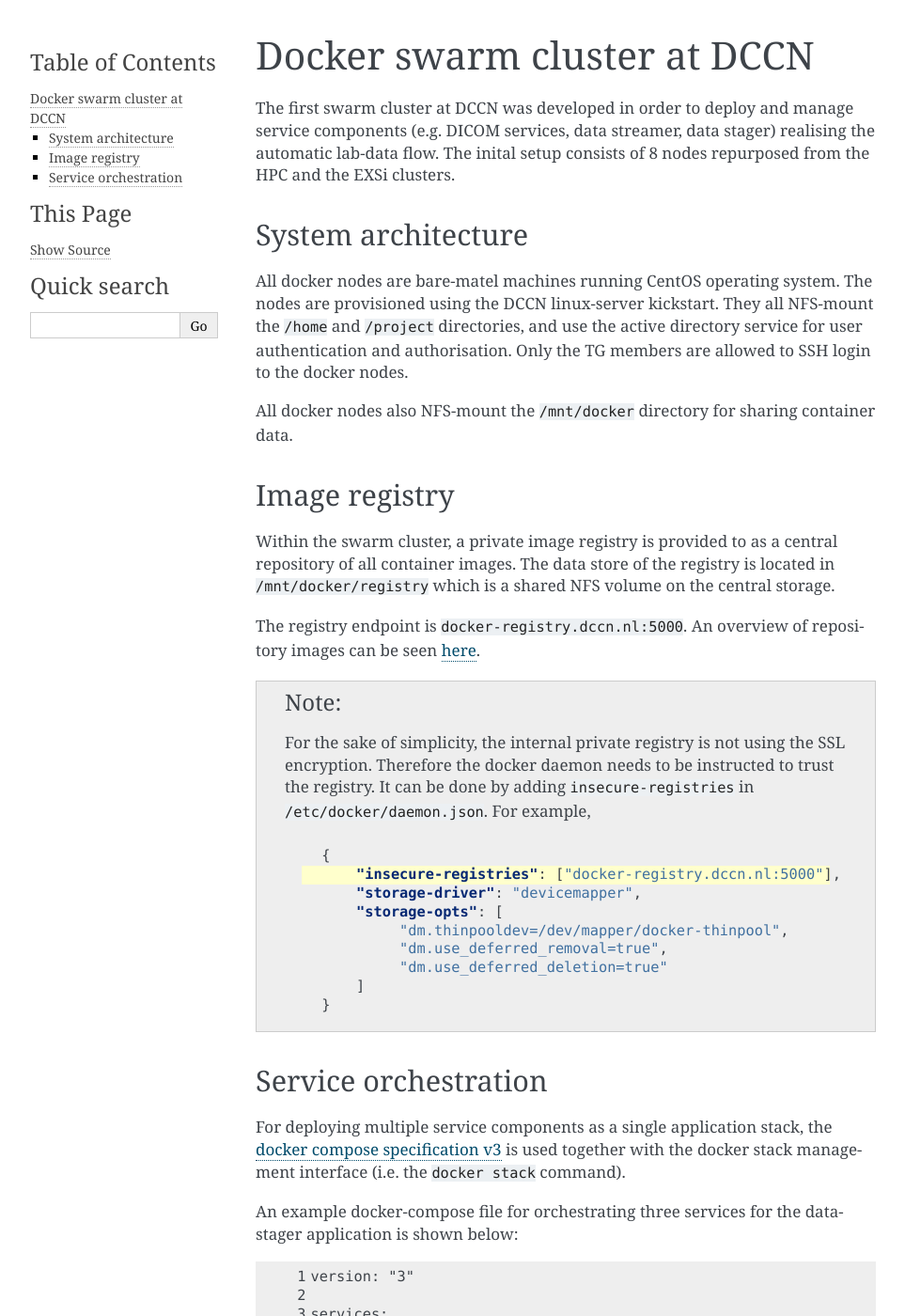
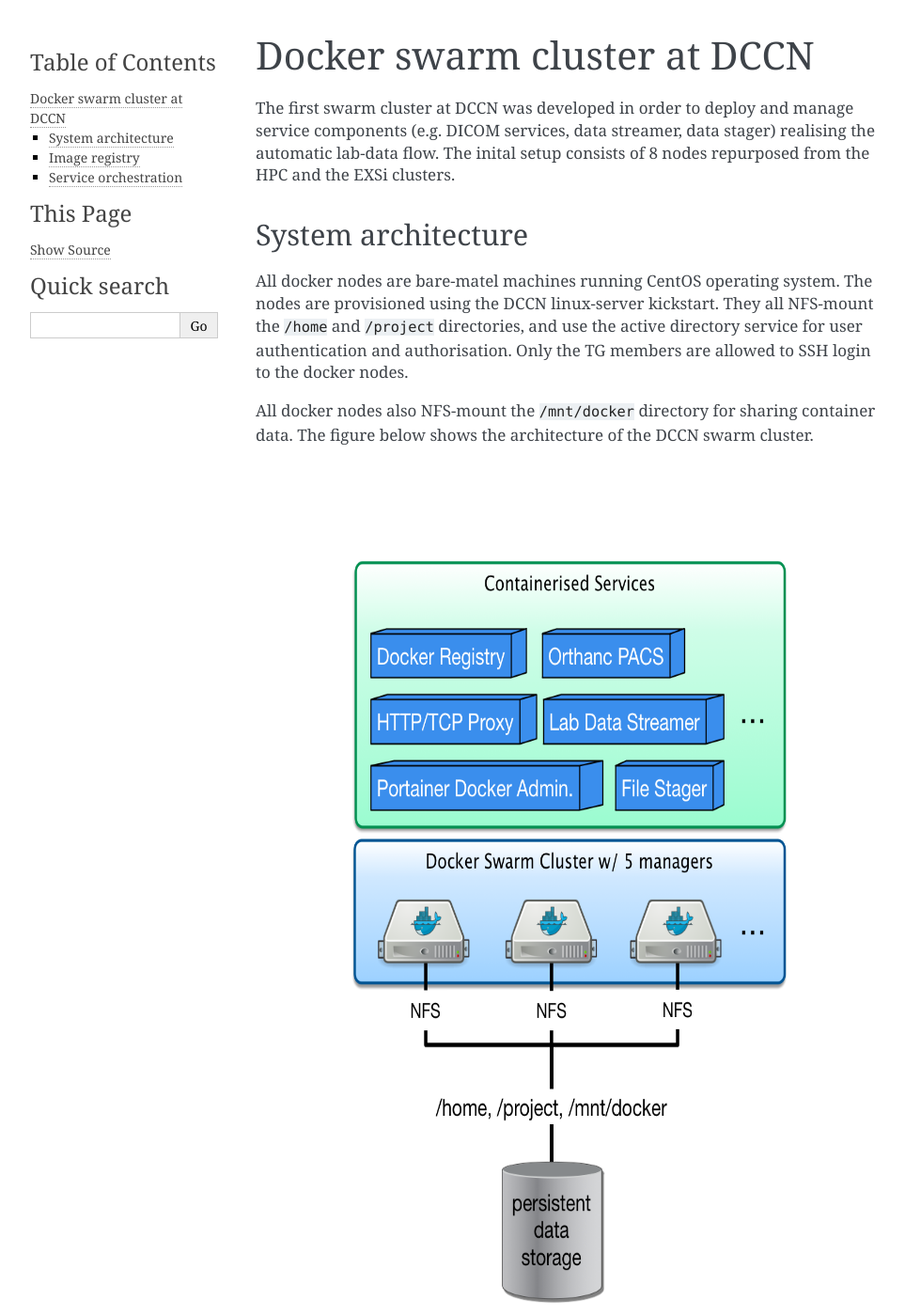
Before and after one commit to Donders-Institute/docker-swarm-setup, a Sphinx documentation site: the page built from doc/design.rst, in a window 1280 px wide and 1400 px high. Shown: the whole window at 94% size, without its empty margins (148-1111 px from the left). Built offline with Sphinx 7.4.7, drawn with Linux system fonts in a browser that asks for light colours; some of the changed text lies outside the part shown.

Commit message:
Update design.rst
Add architecture figure

```diff
--- a/doc/design.rst
+++ b/doc/design.rst
@@ -8,7 +8,12 @@
 
 All docker nodes are bare-matel machines running CentOS operating system.  The nodes are provisioned using the DCCN linux-server kickstart. They all NFS-mount the ``/home`` and ``/project`` directories, and use the active directory service for user authentication and authorisation. Only the TG members are allowed to SSH login to the docker nodes.
 
-All docker nodes also NFS-mount the ``/mnt/docker`` directory for sharing container data.
+All docker nodes also NFS-mount the ``/mnt/docker`` directory for sharing container data.  The figure below shows the architecture of the DCCN swarm cluster.
+
+.. figure:: figures/dccn_swarm_architecture.png
+    :scale: 75 %
+
+    The DCCN swarm cluster - a simplified illustration of the architecture.
 
 Image registry
 ==============
```
